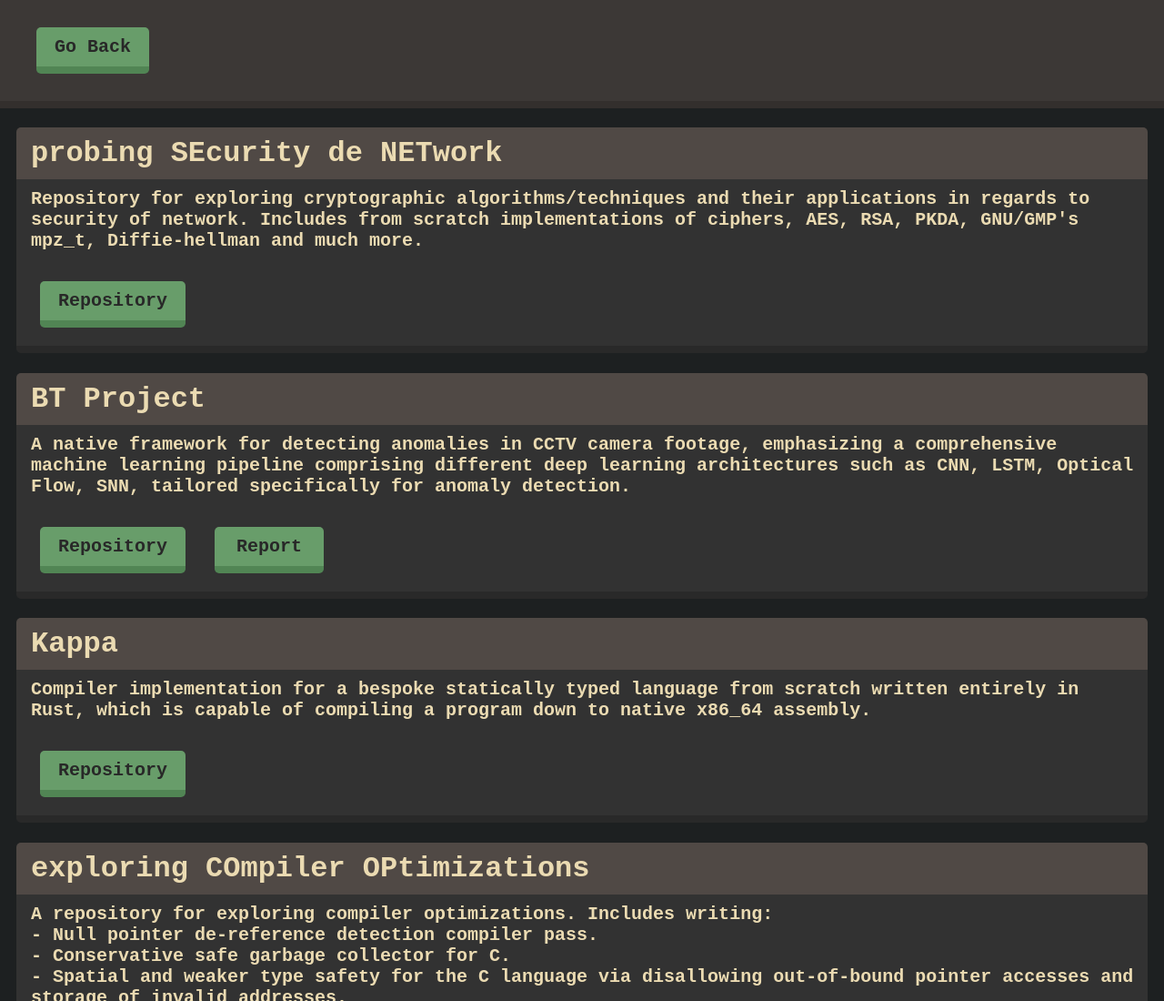
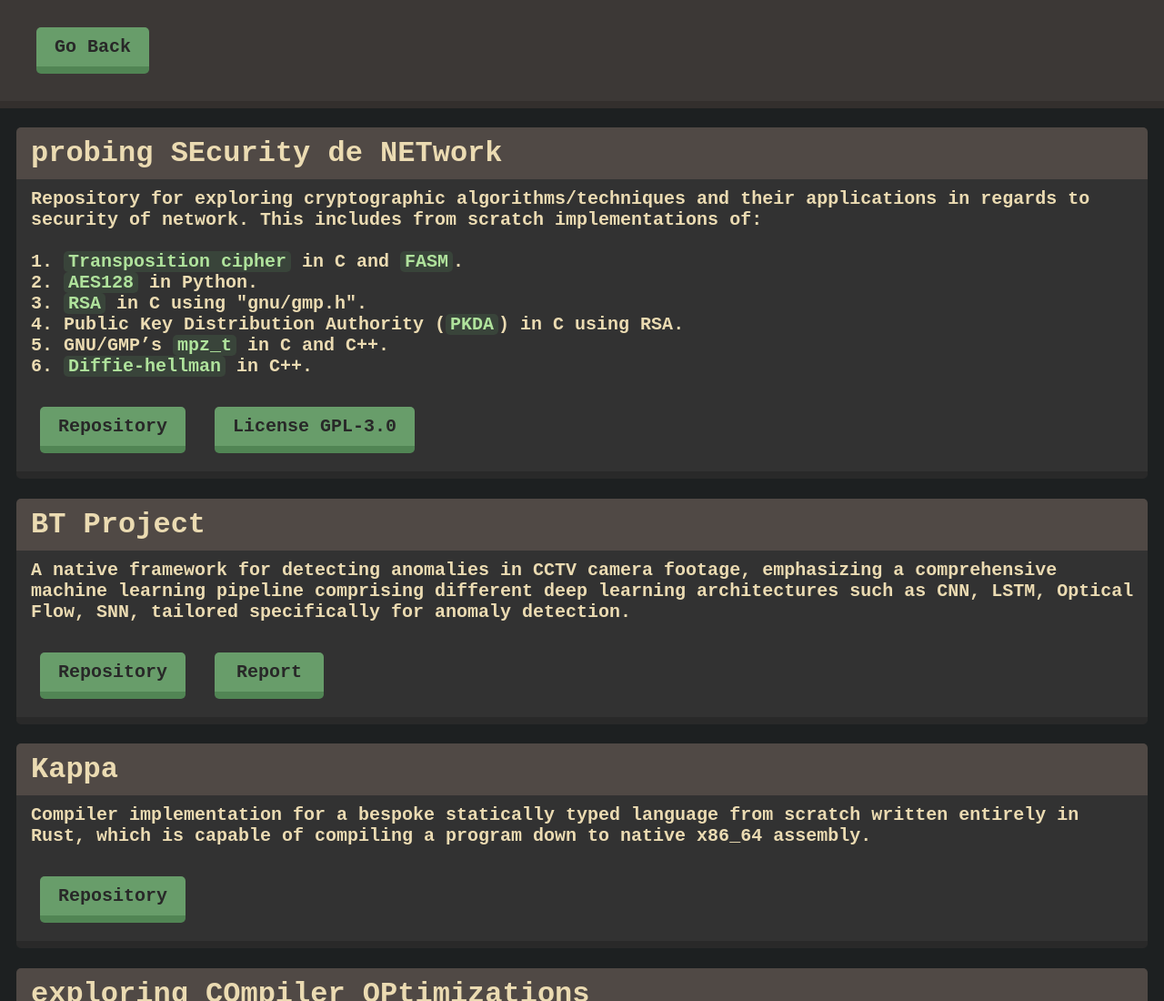
Before and after one commit to hyouteki/me, a plain HTML site: page projects.html in a window 1280 px wide. Shown: the top 1100 px of the page at 91% size. Drawn offline with Linux system fonts and the light colour scheme; a web font is replaced by a local one.

Commit message:
updated senet project info

```diff
--- a/projects.html
+++ b/projects.html
@@ -16,14 +16,28 @@
       </a>
     </div>
 
-	<h1 class="header">probing SEcurity de NETwork</h1>
+	<h1 class="header"><a class="link" href="https://github.com/hyouteki/senet" target="_blank">
+		probing SEcurity de NETwork</a></h1>
     <p class="about">
-	  Repository for exploring cryptographic algorithms/techniques and their applications in
-	  regards to security of network. Includes from scratch implementations of ciphers, AES,
-	  RSA, PKDA, GNU/GMP's mpz_t, Diffie-hellman and much more.
-      <br><br>
-      <a href="https://github.com/hyouteki/senet" target="_black">
+	  Repository for exploring cryptographic algorithms/techniques and their applications in regards to security of network. This includes from scratch implementations of:<br><br>
+	  1. <a class="link" href="https://en.wikipedia.org/wiki/Transposition_cipher" target="_blank">
+		<mark>Transposition cipher</mark></a> in C and <a class="link" href="https://flatassembler.net/"
+														  target="_blank"> <mark>FASM</mark></a>.<br>
+	  2.  <a class="link" href="https://en.wikipedia.org/wiki/Advanced_Encryption_Standard" target="_blank">
+		<mark>AES128</mark></a> in Python.<br>
+	  3. <a class="link" href="https://en.wikipedia.org/wiki/RSA_(cryptosystem)" target="_blank">
+		<mark>RSA</mark></a> in C using "gnu/gmp.h".<br>
+	  4. Public Key Distribution Authority (<a class="link" href="https://en.wikipedia.org/wiki/Public_key_infrastructure" target="_blank"><mark>PKDA</mark></a>) in C using RSA.<br>
+	  5. GNU/GMP’s <a class="link" href="https://gmplib.org/manual/Initializing-Integers"
+					  target="_blank"><mark>mpz_t</mark></a> in C and C++.<br>
+	  6. <a class="link" href="https://en.wikipedia.org/wiki/Diffie%E2%80%93Hellman_key_exchange"
+			target="_blank"><mark>Diffie-hellman</mark></a> in C++.<br><br>
+
+      <a class="link" href="https://github.com/hyouteki/senet" target="_blank">
         <button class="move-right">Repository</button>
+      </a>
+      <a class="link" href="https://github.com/hyouteki/senet/tree/main/LICENSE" target="_blank">
+        <button class="move-right">License GPL-3.0</button>
       </a>
     </p>
 
```
Also changed, not shown: index.html (+4 -13 lines).
